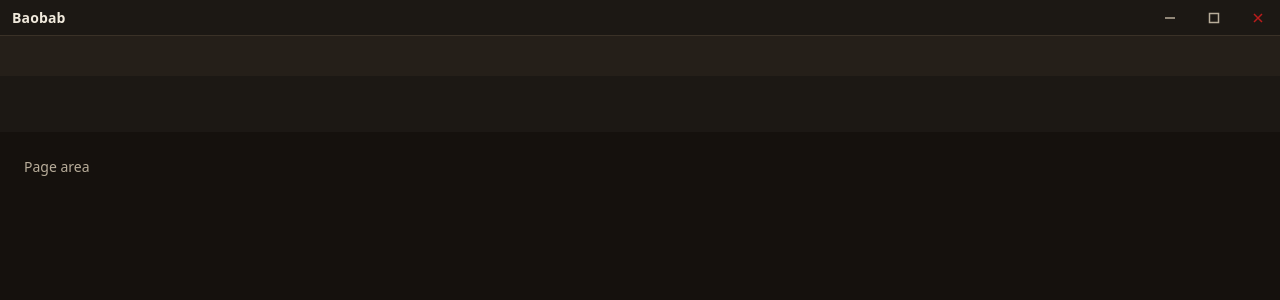
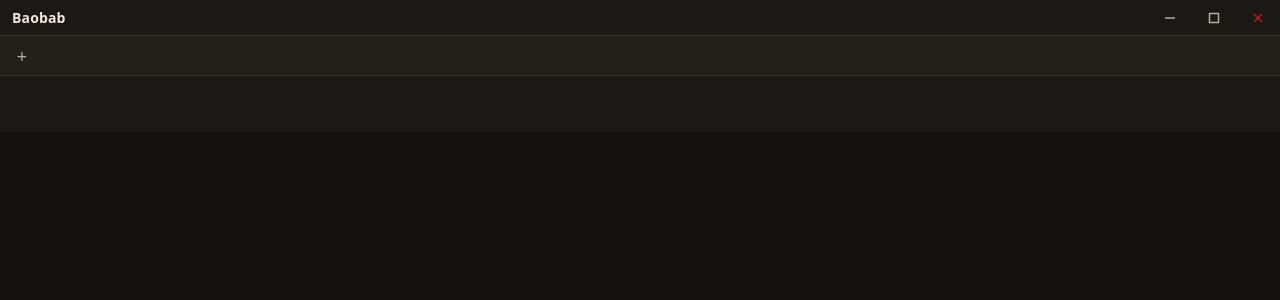
Before and after one commit to ghwmelite-dotcom/baobab, a React (Vite) app in the folder apps/desktop/: page / in a window 1280 px wide. Shown: the top 300 px of the page. Built offline with nearby package versions, Linux system fonts and the light colour scheme.

Commit message:
feat(desktop): TabStrip with new-tab + close + active indicator

```diff
--- a/apps/desktop/src/App.tsx
+++ b/apps/desktop/src/App.tsx
@@ -1,17 +1,18 @@
 import { ThemeProvider } from '@baobab/ui'
 import { ChromeShell } from './chrome/ChromeShell'
 import { TitleBar } from './chrome/TitleBar'
+import { TabStrip } from './chrome/TabStrip'
 
 export function App() {
   return (
     <ThemeProvider theme="dark">
       <ChromeShell
         titlebar={<TitleBar />}
-        tabStrip={<div style={{ height: 40, background: 'var(--surface-2)' }} />}
+        tabStrip={<TabStrip />}
         omnibar={<div style={{ height: 56, background: 'var(--surface-1)' }} />}
         statusBar={<div style={{ height: 28, background: 'var(--surface-1)' }} />}
       >
-        <div style={{ padding: 24, color: 'var(--text-secondary)' }}>Page area</div>
+        {null}
       </ChromeShell>
     </ThemeProvider>
   )
--- /dev/null
+++ b/apps/desktop/src/chrome/TabStrip.tsx
@@ -0,0 +1,125 @@
+import { useTabsStore } from '~/state/tabs.store'
+import type { Tab } from '@baobab/core'
+
+interface Props {
+  height?: number
+}
+
+const TAB_WIDTH_MIN = 120
+const TAB_WIDTH_MAX = 220
+
+export function TabStrip({ height = 40 }: Props) {
+  const tabs = useTabsStore((s) => s.tabs)
+  const activeId = useTabsStore((s) => s.activeId)
+  const setActive = useTabsStore((s) => s.setActive)
+  const closeTab = useTabsStore((s) => s.closeTab)
+  const openTab = useTabsStore((s) => s.openTab)
+
+  return (
+    <div
+      role="tablist"
+      style={{
+        height,
+        display: 'flex',
+        alignItems: 'flex-end',
+        background: 'var(--surface-2)',
+        borderBottom: '1px solid var(--border)',
+        gap: 2,
+        paddingInline: 4,
+      }}
+    >
+      {tabs.map((t) => (
+        <TabButton
+          key={t.id}
+          tab={t}
+          active={t.id === activeId}
+          onSelect={() => setActive(t.id)}
+          onClose={() => void closeTab(t.id)}
+        />
+      ))}
+      <button
+        onClick={() => void openTab('about:blank')}
+        aria-label="New tab"
+        style={{
+          height: '100%',
+          width: 36,
+          background: 'transparent',
+          border: 'none',
+          color: 'var(--text-secondary)',
+          cursor: 'pointer',
+          fontSize: 18,
+          lineHeight: 1,
+        }}
+      >
+        +
+      </button>
+    </div>
+  )
+}
+
+function TabButton({
+  tab,
+  active,
+  onSelect,
+  onClose,
+}: {
+  tab: Tab
+  active: boolean
+  onSelect: () => void
+  onClose: () => void
+}) {
+  return (
+    <div
+      role="tab"
+      aria-selected={active}
+      tabIndex={0}
+      onClick={onSelect}
+      onKeyDown={(e) => {
+        if (e.key === 'Enter' || e.key === ' ') onSelect()
+      }}
+      style={{
+        height: '100%',
+        minWidth: TAB_WIDTH_MIN,
+        maxWidth: TAB_WIDTH_MAX,
+        flex: '1 1 0',
+        display: 'flex',
+        alignItems: 'center',
+        gap: 8,
+        paddingInline: 12,
+        background: active ? 'var(--canvas)' : 'transparent',
+        borderTop: active ? '2px solid var(--accent)' : '2px solid transparent',
+        borderRadius: '6px 6px 0 0',
+        color: active ? 'var(--text-primary)' : 'var(--text-secondary)',
+        cursor: 'pointer',
+        fontSize: 12,
+        userSelect: 'none',
+        overflow: 'hidden',
+      }}
+      title={tab.url}
+    >
+      {tab.pinned && <span style={{ color: 'var(--accent)' }}>•</span>}
+      <span style={{ overflow: 'hidden', textOverflow: 'ellipsis', whiteSpace: 'nowrap' }}>
+        {tab.title || tab.url}
+      </span>
+      <button
+        aria-label="Close tab"
+        onClick={(e) => {
+          e.stopPropagation()
+          onClose()
+        }}
+        style={{
+          marginLeft: 'auto',
+          background: 'transparent',
+          border: 'none',
+          color: 'inherit',
+          cursor: 'pointer',
+          opacity: 0.6,
+          padding: 2,
+          lineHeight: 1,
+        }}
+      >
+        ×
+      </button>
+    </div>
+  )
+}
```
